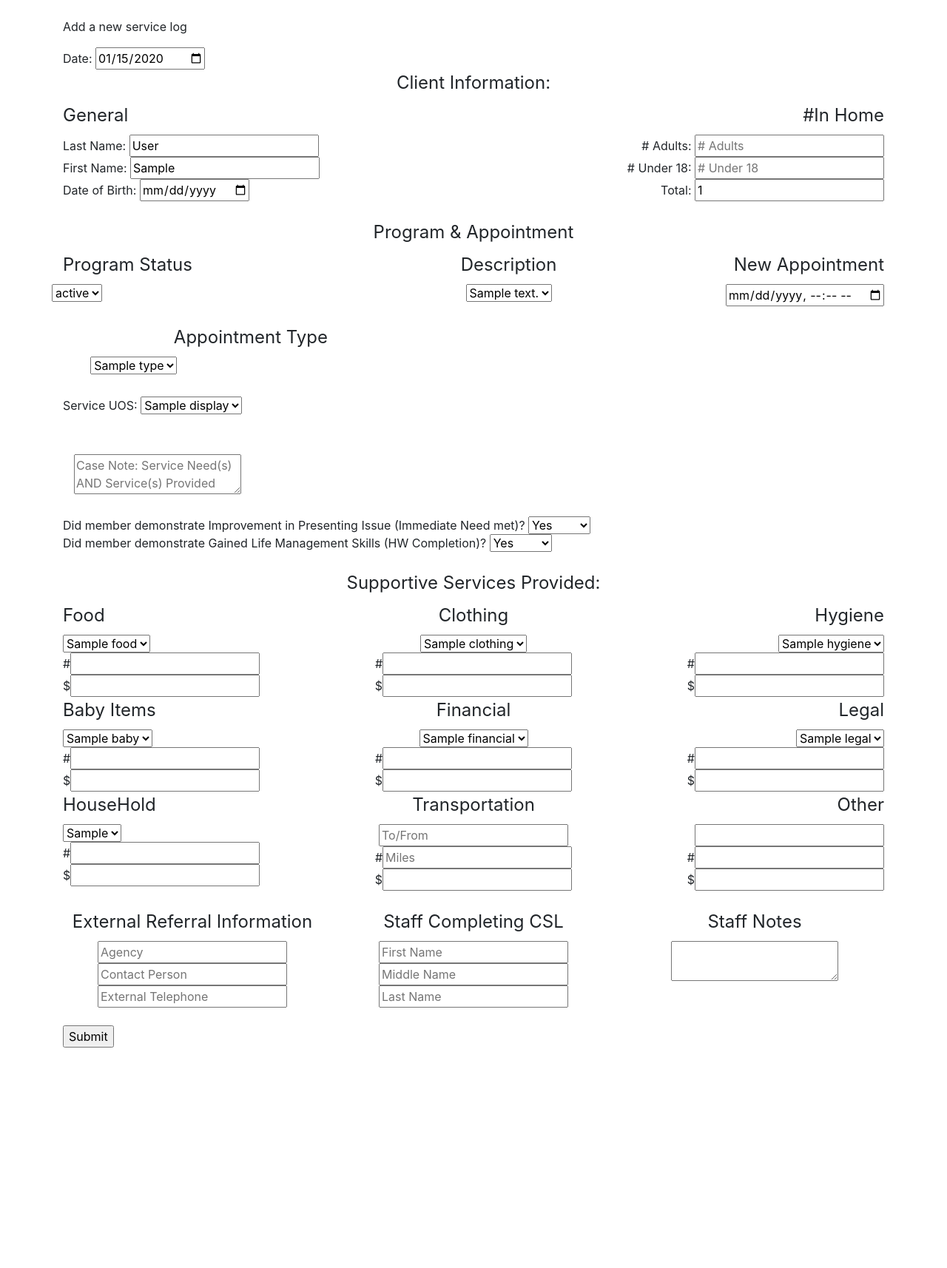
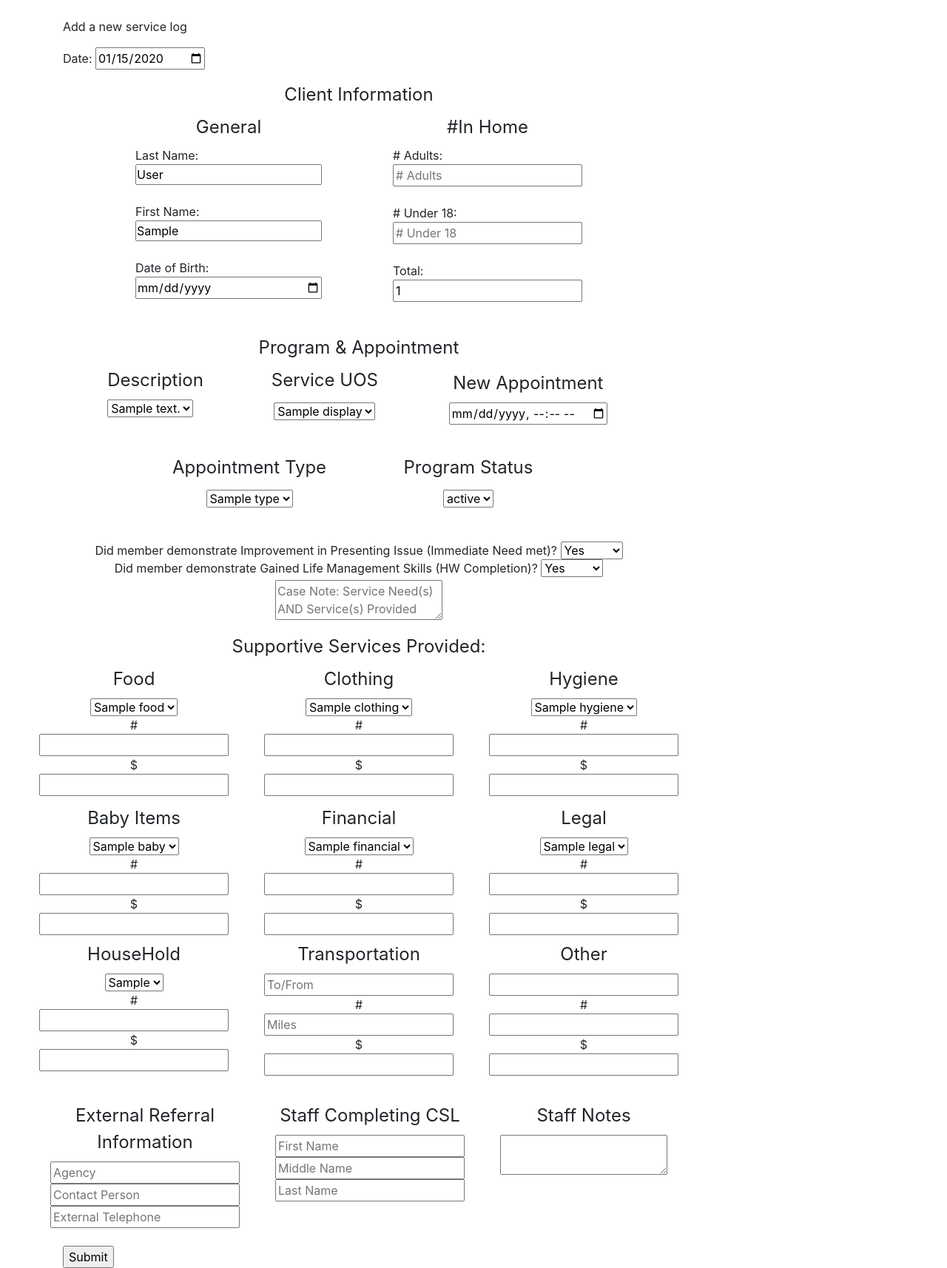
Before and after one commit to ia-community-analytics/friendship-house, a Flask app: template templates/client_service_log.html in a window 1280 px wide. Shown: the part 56-1770 px from the top of the page at 74% size. Before the commit the page ends 1472 px from the top, so only its background shows below. Run offline with Flask 2, Linux system fonts and the light colour scheme; the template is opened without the code that fills it: most values are stand-ins (such as "Sample title", 1, 10 or a date in 2020); parts of the project's set-up code (start-up, migrations or seed data) failed here and were passed over; some libraries are stand-ins or nearby versions.

```diff
--- a/templates/client_service_log.html
+++ b/templates/client_service_log.html
@@ -11,18 +11,20 @@
             <div id="date_field">
                 Date: <input type="date" min="1960-01-01" max="{{ date }}" name="Date" value={{ date }}>
             </div>
+            <div class="d-flex p-3" style="width:800px;">
+                <div class="d-flex flex-column justify-content-center align-content-top" style="width: 100%;">
+                    <div class="p-0">
+                        <legend align="center">Client Information</legend>
+                        <div class="d-flex flex-row justify-content-center align-content-center">
+                            <div class="mx-5">
+                                <div class="d-flex flex-column justify-content-center align-content-center">
 
-            <fieldset>
-                <legend align="center">Client Information:</legend>
-                <div class="row">
-                    <div class="col-sm-6" align="left">
-                        <fieldset>
-                            <legend>General</legend>
-                            Last Name: <input type="text" name="lastname" value="{{ data.last_name }}"
+                                        <legend align="center">General</legend>
+                                        Last Name: <input class="p-0" type="text" name="lastname" value="{{ data.last_name }}"
                                                           placeholder="Last Name" title="Last Name" required><br>
-                            First Name: <input type="text" name="firstname" value="{{ data.first_name }}"
+                                        First Name: <input class="p-0" type="text" name="firstname" value="{{ data.first_name }}"
                                                            placeholder="First Name" title="First Name" required><br>
-                            Date of Birth: <input type="date" min="1960-01-01" max="{{ date }}" name="dob"
+                                        Date of Birth: <input class="p-0" type="date" min="1960-01-01" max="{{ date }}" name="dob"
                                                               value="{{ data.dob }}" placeholder="Date of Birth"
                                                               title="Date of Birth"
                                                               required><br>
@@ -32,12 +34,11 @@
                                             Telephone: <input type="tel" name="phone" value="{{ data.phone }}" placeholder="phone #"
                                                               title="phone #">
                                         </div>
-                        </fieldset>
                                 </div>
-
-                    <div class="col-sm-6" align="right">
-                        <fieldset>
-                            <legend>#In Home</legend>
+                            </div>
+                            <div class="px-5">
+                                <div class="d-flex flex-column justify-content-center align-content-center">
+                                        <legend align="center">#In Home</legend>
                                         # Adults: <input type="number" name="adults" min="0" value="{{ data.nber_adults }}"
                                                          placeholder="# Adults" title="# Adults"><br>
                                         # Under 18: <input type="number" name="under18" min="0"
@@ -45,93 +46,92 @@
                                                            title="# Under 18"><br>
                                         Total: <input type="number" name="inhome" min="0" value="{{ data.total_in_home }}"
                                                       placeholder="Total" title="Total In Home">
-                        </fieldset>
                                 </div>
                             </div>
-            </fieldset>
+                        </div>
+                    </div>
                     <br>
-
-            <fieldset>
+                    <div class="p-0">
                         <legend align="center">Program & Appointment</legend>
-                <div class="row">
-                    <div class="col-sm-5" align="left">
-                        <fieldset>
-                            <legend align="left">Program Status</legend>
-                            <div class="row" align="left">
-                                <div align="left">
+                        <div class="d-flex flex-column justify-content-center align-content-center">
+                            <div class="p-0">
+                                <div class="d-flex flex-row justify-content-center align-content-center">
+                                    <div class="mx-3">
+                                        <legend align="center">Description</legend>
+                                        <select name="appointment_description" id="appointment_description">
+                                            {% for description in appointment_description %}
+                                                <option value="{{ description | safe }}">{{ description | safe }}</option>
+                                            {% endfor %}
+                                        </select>
+                                    </div>
+                                    <div class="mx-3">
+                                        <div class="d-flex flex-column justify-content-center align-content-center">
+                                            <legend align="center">Service UOS</legend>
+                                            <div class="p-1" align="center">
+                                                <select name="uos" id="service_uos" onclick="enter_uos()">
+                                                    {% for tm in service_uos %}
+                                                        <option value="{{ tm.get('value') | safe }}">{{ tm.get('display') | safe }}</option>
+                                                    {% endfor %}
+                                                </select>
+                                            </div>
+                                            <div class="p-1" align="center">
+                                                <div id="uos_other" title="Other" style="visibility: hidden">
+                                                    <input type="number" name="other_service_txt" min="0" step=".25">
+                                                </div>
+                                            </div>
+                                        </div>
+                                    </div>
+                                    <div class="mx-3">
+                                        <div class="p-1">
+                                            <legend align="center">New Appointment</legend>
+                                            <input type="datetime-local" min="1960-01-01" max="{{ date }}" name="new_appointment">
+                                        </div>
+                                    </div>
+                                </div>
+                            </div>
+                            <div class="p-1">
+                                <div class="d-flex flex-row justify-content-center align-content-center">
+                                    <div class="mx-3">
+                                        <div class="d-flex flex-column justify-content-center align-content-center">
+                                            <legend align="center">Appointment Type</legend>
+                                            <div class="p-1" align="center">
+                                                <select name="appointment_type" id="appointment_type" onclick="enter_location()">
+                                                    {% for type in appointment_type %}
+                                                        <option value="{{ type | safe }}">{{ type | safe }}</option>
+                                                    {% endfor %}
+                                                </select>
+                                            </div>
+                                            <div class="p-1" align="center">
+                                                <div id="appointment_location" title="Location"
+                                                     style="visibility: hidden">
+                                                    <input type="text" name="appointment_location" placeholder="location" >
+                                                </div>
+                                            </div>
+                                        </div>
+                                    </div>
+                                    <div class="mx-3">
+                                        <div class="d-flex flex-column justify-content-center align-content-center">
+                                            <legend align="center">Program Status</legend>
+                                            <div class="p-1" align="center">
                                                 <select name="program_status" id="program_status" onclick="enter_status()">
                                                     {% for status in program_status %}
                                                         <option value="{{ status | safe }}">{{ status | safe }}</option>
                                                     {% endfor %}
                                                 </select>
                                             </div>
-                                <div id="program_status_other" class="col-sm-2" title="Other"
+                                            <div class="p-1" align="center">
+                                                <div id="program_status_other" title="Other"
                                                      style="visibility: hidden">
                                                     <input type="text" name="program_status_other" placeholder="other program">
                                                 </div>
                                             </div>
-                        </fieldset>
-
-                    </div>
-
-                    <div class="col-sm-3" align="center">
-                        <fieldset>
-                            <legend align="center">Description</legend>
-                            <select name="appointment_description" id="appointment_description">
-                                {% for description in appointment_description %}
-                                    <option value="{{ description | safe }}">{{ description | safe }}</option>
-                                {% endfor %}
-                            </select>
-                        </fieldset>
-                    </div>
-
-                    <div class="col-sm-4" align="right">
-                        <fieldset>
-                            <legend align="right">New Appointment</legend>
-                            <input type="datetime-local" min="1960-01-01" max="{{ date }}" name="new_appointment">
-                        </fieldset>
                                         </div>
                                     </div>
-                <br>
-
-                <div class="row">
-                    <fieldset>
-                        <legend align="right">Appointment Type</legend>
-                        <div class="row" align="right">
-                            <div id="appointment_location" class="col-sm-2" title="Location"
-                                 style="visibility: hidden">
-                                <input type="text" name="appointment_location" placeholder="location">
-                            </div>
-                            <div>
-                                <select name="appointment_type" id="appointment_type" onclick="enter_location()">
-                                    {% for type in appointment_type %}
-                                        <option value="{{ type | safe }}">{{ type | safe }}</option>
-                                    {% endfor %}
-                                </select>
                                 </div>
                             </div>
-                    </fieldset>
                         </div>
-                <br>
-                Service UOS:
-                <select name="uos" id="service_uos" onclick="enter_uos()">
-                    {% for tm in service_uos %}
-                        <option value="{{ tm.get('value') | safe }}">{{ tm.get('display') | safe }}</option>
-                    {% endfor %}
-                </select>
-                <div id="uos_other" class="col-sm-2" title="Other" style="visibility: hidden">
-                    <input type="number" name="other_service_txt" min="0" step=".25">
                     </div>
-                <br>
-            </fieldset>
-
-            <div class="col-sm-4" title="Case Note">
-                    <textarea name="casenote"
-                              placeholder="Case Note: Service Need(s) AND Service(s) Provided"></textarea>
-            </div>
-            <br>
-
-            <div id="improvement_questions">
+                    <div id="improvement_questions" class="p-0" align="center">
                         Did member demonstrate Improvement in Presenting Issue (Immediate Need met)?
                         <select name="need_met">
                             <option value="Y">Yes</option>
@@ -145,14 +145,17 @@
                             <option value="P">Pending</option>
                         </select>
                     </div>
-            <br>
-
-            <fieldset>
+                    <div class="p-1" align="center">
+                        <div title="Case Note">
+                            <textarea name="casenote"
+                              placeholder="Case Note: Service Need(s) AND Service(s) Provided"></textarea>
+                        </div>
+                    </div>
+                    <div class="p-2" align="center">
                         <legend align="center">Supportive Services Provided:</legend>
-                <div class="row">
-                    <div class="col-sm-4" align="left">
-                        <fieldset>
-                            <legend align="left">Food</legend>
+                        <div class="d-flex flex-row justify-content-center align-content-center">
+                            <div class="px-4">
+                                <legend >Food</legend>
                                 <select name="food">
                                     {% for foo in supportive_service_provided.get('Food') %}
                                         <option value="{{ foo | safe }}">{{ foo | safe }}</option>
@@ -160,12 +163,9 @@
                                 </select><br>
                                 #<input type="number" name="foodqty"><br>
                                 $<input type="number" step="0.01" name="foodvalue">
-                        </fieldset>
                             </div>
-
-                    <div class="col-sm-4" align="center">
-                        <fieldset>
-                            <legend align="center">Clothing</legend>
+                            <div class="px-4">
+                                <legend >Clothing</legend>
                                 <select name="clothing">
                                     {% for foo in supportive_service_provided.get('Clothing') %}
                                         <option value="{{ foo | safe }}">{{ foo | safe }}</option>
@@ -173,12 +173,9 @@
                                 </select><br>
                                 #<input type="number" name="clothingqty"><br>
                                 $<input type="number" step="0.01" name="clothingvalue">
-                        </fieldset>
                             </div>
-
-                    <div class="col-sm-4" align="right">
-                        <fieldset>
-                            <legend align="right">Hygiene</legend>
+                            <div class="px-4">
+                                <legend >Hygiene</legend>
                                 <select name="hygiene">
                                     {% for foo in supportive_service_provided.get('Hygiene') %}
                                         <option value="{{ foo | safe }}">{{ foo | safe }}</option>
@@ -186,14 +183,13 @@
                                 </select><br>
                                 #<input type="number" name="hygieneqty"><br>
                                 $<input type="number" step="0.01" name="hygienevalue">
-                        </fieldset>
                             </div>
                         </div>
-
-                <div class="row">
-                    <div class="col-sm-4" align="left">
-                        <fieldset>
-                            <legend align="left">Baby Items</legend>
+                    </div>
+                    <div class="p-1" align="center">
+                        <div class="d-flex flex-row justify-content-center align-content-center">
+                            <div class="px-4">
+                                <legend >Baby Items</legend>
                                 <select name="baby_items">
                                     {% for foo in supportive_service_provided.get('Baby_Items') %}
                                         <option value="{{ foo | safe }}">{{ foo | safe }}</option>
@@ -201,12 +197,9 @@
                                 </select><br>
                                 #<input type="number" name="babyqty"><br>
                                 $<input type="number" step="0.01" name="babyvalue">
-                        </fieldset>
                             </div>
-
-                    <div class="col-sm-4" align="center">
-                        <fieldset>
-                            <legend align="center">Financial</legend>
+                            <div class="px-4">
+                                <legend >Financial</legend>
                                 <select name="financial">
                                     {% for foo in supportive_service_provided.get('Financial') %}
                                         <option value="{{ foo | safe }}">{{ foo | safe }}</option>
@@ -214,12 +207,9 @@
                                 </select><br>
                                 #<input type="number" name="financeqty"><br>
                                 $<input type="number" step="0.01" name="financevalue">
-                        </fieldset>
                             </div>
-
-                    <div class="col-sm-4" align="right">
-                        <fieldset>
-                            <legend align="right">Legal</legend>
+                            <div class="px-4">
+                                <legend >Legal</legend>
                                 <select name="legal">
                                     {% for foo in supportive_service_provided.get('Legal') %}
                                         <option value="{{ foo | safe }}">{{ foo | safe }}</option>
@@ -227,14 +217,13 @@
                                 </select><br>
                                 #<input type="number" name="legalqty"><br>
                                 $<input type="number" step="0.01" name="legalvalue">
-                        </fieldset>
                             </div>
                         </div>
-
-                <div class="row">
-                    <div class="col-sm-4" align="left">
-                        <fieldset>
-                            <legend align="left">HouseHold</legend>
+                    </div>
+                    <div class="p-1" align="center">
+                        <div class="d-flex flex-row justify-content-center align-content-center">
+                            <div class="px-4">
+                                <legend >HouseHold</legend>
                                 <select name="household">
                                     {% for foo in supportive_service_provided.get('HouseHold') %}
                                         <option value="{{ foo | safe }}">{{ foo | safe }}</option>
@@ -242,58 +231,44 @@
                                 </select><br>
                                 #<input type="number" name="familyqty"><br>
                                 $<input type="number" step="0.01" name="familyvalue">
-                        </fieldset>
                             </div>
-
-                    <div class="col-sm-4" align="center">
-                        <fieldset>
-                            <legend align="center">Transportation</legend>
+                            <div class="px-4">
+                                <legend >Transportation</legend>
                                 <input type="text" name="to/from" placeholder="To/From"><br>
                                 #<input type="text" name="miles" placeholder="Miles"><br>
                                 $<input type="number" step="0.01" name="transportationvalue">
-                        </fieldset>
                             </div>
-
-                    <div class="col-sm-4" align="right">
-                        <fieldset>
-                            <legend align="right">Other</legend>
+                            <div class="px-4">
+                                <legend >Other</legend>
                                 <input type="text" name="other_service_provided"><br>
                                 #<input type="number" name="otherqty"><br>
                                 $<input type="number" step="0.01" name="othervalue">
-                        </fieldset>
                             </div>
                         </div>
-            </fieldset>
-            <br>
-
-            <div class="row">
-                <div class="col-sm-4" align="center">
-                    <fieldset>
-                        <legend align="center">External Referral Information</legend>
+                    </div>
+                    <div class="p-2" align="center">
+                    <br/>
+                        <div class="d-flex flex-row justify-content-center align-content-center">
+                            <div class="px-4">
+                                <legend>External Referral Information</legend>
                                 <input type="text" name="agency" placeholder="Agency">
                                 <input type="text" name="contactperson" placeholder="Contact Person">
                                 <input type="tel" name="external_telephone" placeholder="External Telephone">
-                    </fieldset>
                             </div>
-
-                <div class="col-sm-4" align="center">
-                    <fieldset>
-                        <legend align="center">Staff Completing CSL</legend>
+                            <div class="px-4">
+                                <legend >Staff Completing CSL</legend>
                                 <input type="text" name="staff_completing_csl_fname" placeholder="First Name" required>
                                 <input type="text" name="staff_completing_csl_mname" placeholder="Middle Name">
                                 <input type="text" name="staff_completing_csl_lname" placeholder="Last Name" required>
-                    </fieldset>
                             </div>
-
-                <div class="col-sm-4" align="center">
-                    <fieldset>
-                        <legend align="center">Staff Notes</legend>
+                            <div class="px-4">
+                                <legend>Staff Notes</legend>
                                 <textarea name="staff_notes"></textarea>
-                    </fieldset>
                             </div>
                         </div>
-            <br>
-
+                    </div>
+                </div>
+            </div>
             <input name="race" value="{{ data.race }}" hidden>
             <input name="zipcode" value="{{ data.zipcode }}" hidden>
             <input type="submit" name="action"/>
```
Lines whose indentation alone changed are shown as unchanged.
